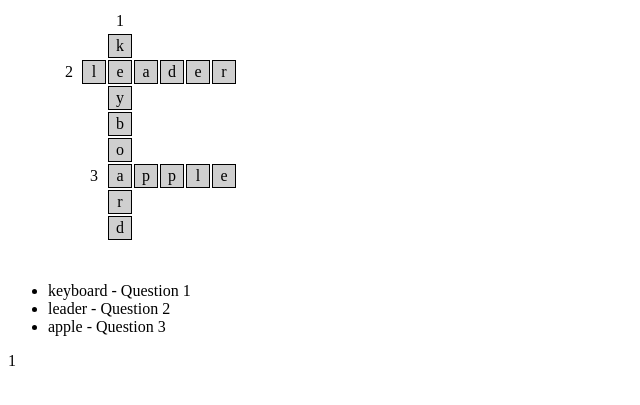
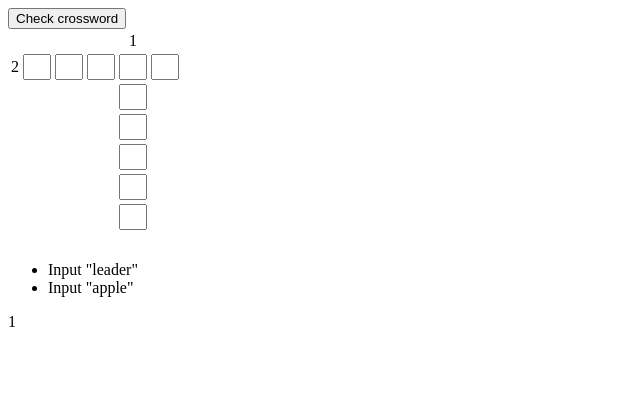
Before and after one commit to MironowDW/Crossword, a PHP site: page /demo/index.php in a window 1280 px wide. Shown: the top 405 px of the page, without its empty margins (0-640 px from the left). Run offline with PHP 8.4, Linux system fonts and the light colour scheme.

Commit message:
https://github.com/MironowDW/Crossword/issues/2
Check crossword in demo

```diff
--- a/demo/generate.php
+++ b/demo/generate.php
@@ -4,17 +4,13 @@ require_once './autoloader.php';
 
 // List of words for crossword generation
 $words = array(
-    'keyboard' => [
+    'leader' => [
         'number' => 1,
-        'question' => 'Question 1',
-    ],
-    'leader' => [
-        'number' => 2,
-        'question' => 'Question 2',
+        'question' => 'Input "leader"',
     ],
     'apple' => [
-        'number' => 3,
-        'question' => 'Question 3',
+        'number' => 2,
+        'question' => 'Input "apple"',
     ],
 );
 
@@ -22,4 +18,7 @@ $words = array(
 $crossword = new \Crossword\Crossword(10, 10, $words);
 $crossword->generate(\Crossword\Generate\Generate::TYPE_BASE_LINE_COLUMN, true);
 
+// Save for check
+file_put_contents(__DIR__ . '/crossword.json', json_encode($crossword->toArray(), JSON_PRETTY_PRINT));
+
 return $crossword;
--- a/demo/index.phtml
+++ b/demo/index.phtml
@@ -3,21 +3,34 @@
 <head>
     <title>Кроссворд</title>
     <meta http-equiv="Content-Type" content="text/html;charset=utf-8">
+
+    <style>
+        td {
+            text-align: center;
+        }
+        td input {
+            width: 20px;
+            height: 20px;
+            text-align: center;
+        }
+    </style>
 </head>
 <body>
     <?php $crossword = require './generate.php'; ?>
 
     <table>
-        <?php foreach($crossword->getRows() as $row): ?>
+        <form action="/check.php" method="post">
+            <?php foreach($crossword->getRows() as $rowIndex => $row): ?>
                 <tr>
-                <?php foreach($row->getFields() as $field): ?>
+                    <?php foreach($row->getFields() as $fieldIndex => $field): ?>
+                        <td>
+                            <?php if ($field->getChar()) { ?>
+                                <input type="text"
+                                       maxlength="1"
+                                       name="crossword[<?php echo $rowIndex ?>][<?php echo $fieldIndex ?>]">
+                            <?php } ?>
 
-                    <td class="<?php echo $field->getChar() ? 'filled' : 'empty' ?>">
                             <?php
-                        if ($field->getChar()) {
-                            echo $field->getChar();
-                        }
-
                             foreach ($field->getWordsStarted() as $word) {
                                 echo $word->getParams()['number'];
                             }
@@ -26,28 +39,46 @@
                     <?php endforeach; ?>
                 </tr>
             <?php endforeach; ?>
+
+            <button type="submit">Check crossword</button>
+        </form>
     </table>
 
     <ul>
         <?php foreach ($crossword->getWords() as $word) { ?>
             <li>
-                <?php echo $word->getWord() ?> - <?php echo $word->getParams()['question'] ?>
+                <?php echo $word->getParams()['question'] ?>
             </li>
         <?php } ?>
     </ul>
 
 </body>
 
-<style>
-    td {
-        width: 20px;
-        height: 20px;
-        text-align: center;
+<script>
+    document.querySelector('form').addEventListener('submit', function (e) {
+        e.preventDefault();
+
+        var xhttp = new XMLHttpRequest();
+        xhttp.open("POST", "check.php", true);
+        xhttp.setRequestHeader("Content-type", "application/x-www-form-urlencoded");
+        xhttp.send(serialize(document.forms[0]));
+        xhttp.onreadystatechange = function() {
+            if (this.readyState != 4) {
+                return;
             }
-    td.filled {
-        border: 1px black solid;
-        background-color: #cfcfcf;
+
+            if (this.status != 200) {
+                alert('Error: ' + this.responseText);
             }
-</style>
+
+            if (this.status == 200) {
+                alert(JSON.parse(this.responseText).is_success ? 'Success' : 'Fail');
+            }
+        };
+    });
+
+    // https://code.google.com/archive/p/form-serialize/downloads
+    function serialize(form){if(!form||form.nodeName!=="FORM"){return }var i,j,q=[];for(i=form.elements.length-1;i>=0;i=i-1){if(form.elements[i].name===""){continue}switch(form.elements[i].nodeName){case"INPUT":switch(form.elements[i].type){case"text":case"hidden":case"password":case"button":case"reset":case"submit":q.push(form.elements[i].name+"="+encodeURIComponent(form.elements[i].value));break;case"checkbox":case"radio":if(form.elements[i].checked){q.push(form.elements[i].name+"="+encodeURIComponent(form.elements[i].value))}break;case"file":break}break;case"TEXTAREA":q.push(form.elements[i].name+"="+encodeURIComponent(form.elements[i].value));break;case"SELECT":switch(form.elements[i].type){case"select-one":q.push(form.elements[i].name+"="+encodeURIComponent(form.elements[i].value));break;case"select-multiple":for(j=form.elements[i].options.length-1;j>=0;j=j-1){if(form.elements[i].options[j].selected){q.push(form.elements[i].name+"="+encodeURIComponent(form.elements[i].options[j].value))}}break}break;case"BUTTON":switch(form.elements[i].type){case"reset":case"submit":case"button":q.push(form.elements[i].name+"="+encodeURIComponent(form.elements[i].value));break}break}}return q.join("&")};
+</script>
 
 </html>
--- a/src/Crossword/Crossword.php
+++ b/src/Crossword/Crossword.php
@@ -221,7 +221,11 @@ class Crossword
         $this->originWords = $originWords;
     }
 
-    public function toArray()
+    /**
+     * @deprecated @see $this->toArray()
+     * @return array
+     */
+    public function _toArray()
     {
         $array = [];
         $index = 0;
@@ -236,4 +240,21 @@ class Crossword
         return $array;
     }
 
+    public function toArray()
+    {
+        $array = [];
+
+        foreach ($this->getRows() as $rowIndex => $row) {
+            foreach ($row->getFields() as $fieldIndex => $field) {
+                if (!$field->getChar()) {
+                    continue;
+                }
+
+                $array[$rowIndex][$fieldIndex] = $field->getChar();
+            }
+        }
+
+        return $array;
+    }
+
 }
--- a/src/Crossword/Line/Line.php
+++ b/src/Crossword/Line/Line.php
@@ -47,7 +47,7 @@ abstract class Line
     protected $type = null;
 
     /**
-     * @var array
+     * @var array|Field[]
      */
     protected $fields = array();
 
@@ -322,7 +322,7 @@ abstract class Line
     }
 
     /**
-     * @return array
+     * @return array|Field[]
      */
     public function getFields()
     {
--- a/src/Crossword/Word.php
+++ b/src/Crossword/Word.php
@@ -24,7 +24,7 @@ class Word
     protected $params;
 
     /**
-     * @var Row|null
+     * @var Row|null|\Crossword\Line\Row[]
      */
     protected $rows = null;
 
@@ -90,7 +90,7 @@ class Word
     }
 
     /**
-     * @return Row|null
+     * @return Row|null|\Crossword\Line\Row[]
      */
     public function getRows()
     {
```
Also changed, not shown: demo/check.php (added, +13 -0 lines), src/Crossword/Collection/Word.php (+7 -5 lines), tests/CrosswordTest/CrosswordTest.php (+6 -6 lines), 1 other file. Lines whose indentation alone changed are shown as unchanged.
